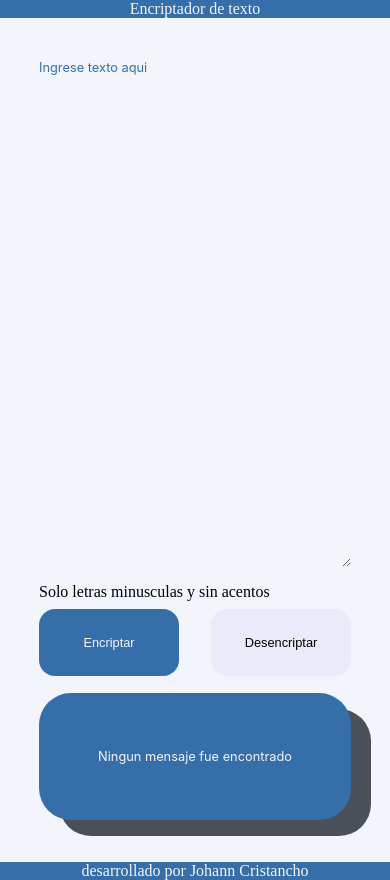
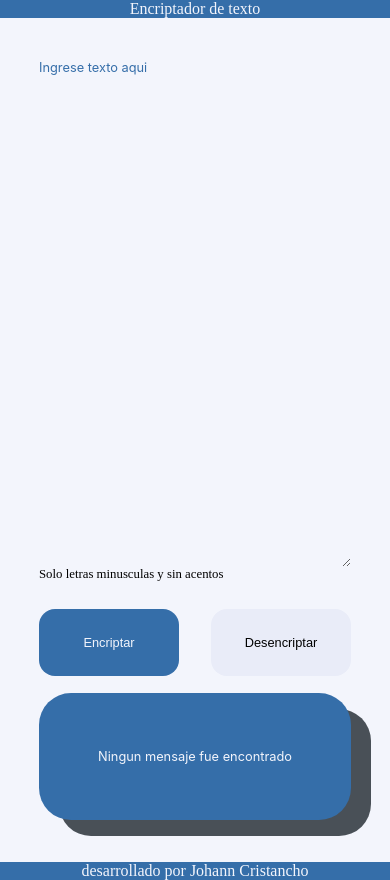
Before and after one commit to Johann-Cristancho/Encriptador, a plain HTML site: page index.html in a window 390 px wide. Drawn offline with Linux system fonts and the light colour scheme.

Commit message:
update style sheet

```diff
--- a/style.css
+++ b/style.css
@@ -146,11 +146,12 @@
     .condiciones {
         width: 80%;
         left: 10%;
-        top: 67%;
+        top: 65%;
+        height: 5%;
     }
 
     .condiciones p {
-        font-size: 16px;
+        font-size: 0.8rem;
     }
 
     .botones {
```
